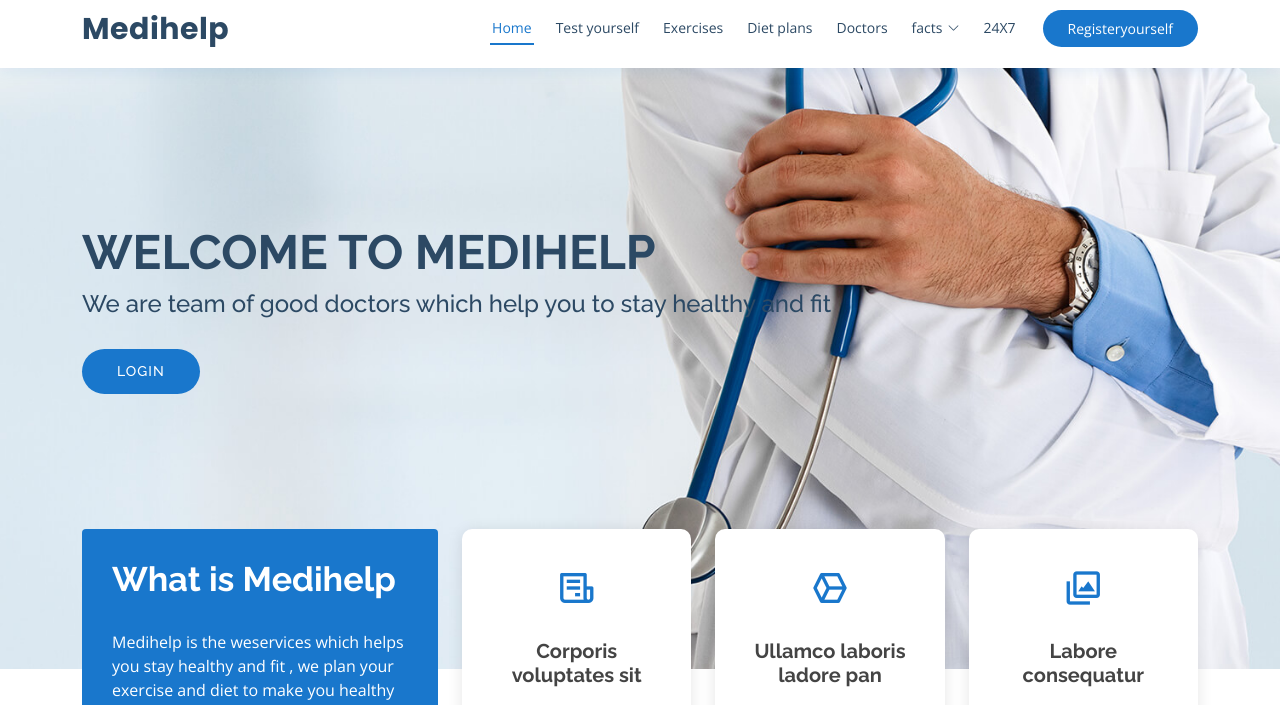
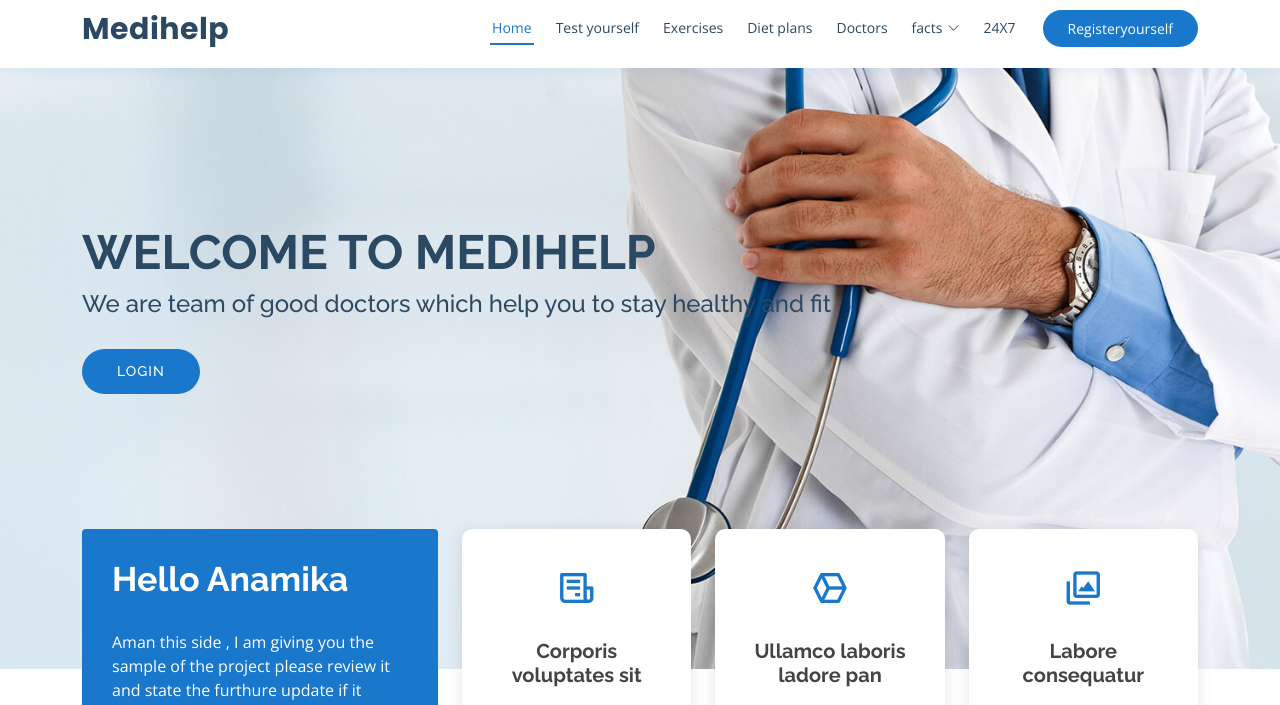
Before and after one commit to cripttion/Medihelp, a plain HTML site: page index.html in a window 1280 px wide. Shown: the part 51-756 px from the top of the page. Drawn offline with nearby package versions, Linux system fonts and the light colour scheme.

Commit message:
Update index.html

```diff
--- a/index.html
+++ b/index.html
@@ -110,9 +110,9 @@
         <div class="row">
           <div class="col-lg-4 d-flex align-items-stretch">
             <div class="content">
-              <h3>What is Medihelp</h3>
+              <h3>Hello Anamika </h3>
               <p>
-                Medihelp is the weservices which helps you stay healthy and fit , we plan your exercise and diet to make you healthy and fit . you also test your self using our virtual symptoms dectors.
+                Aman this side , I am giving you the sample of the project please review it and state the furthure update if it needed.
               </p>
               <div class="text-center">
                 <a href="#" class="more-btn">Register yourself<i class="bx bx-chevron-right"></i></a>
```
